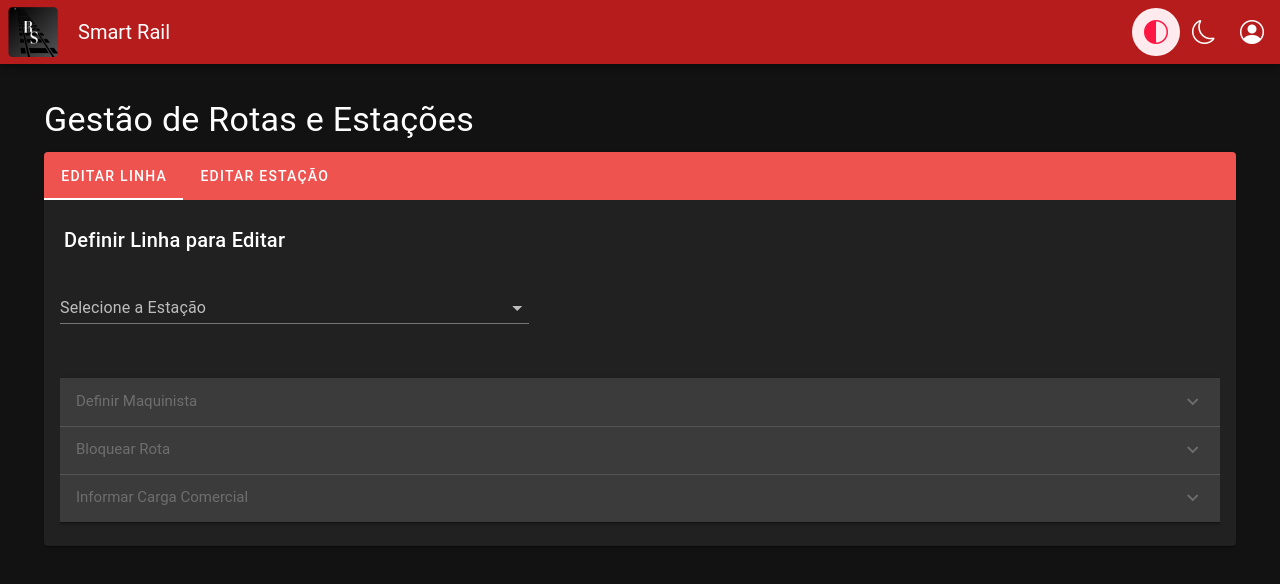
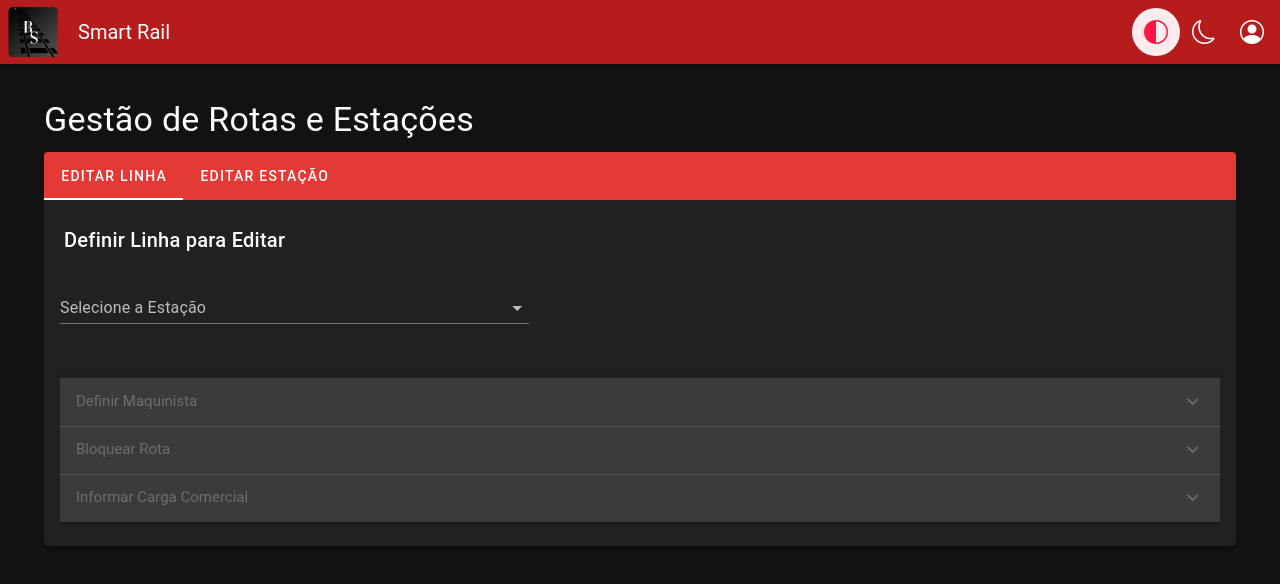
Before and after one commit to Miguel-Paes/smart-rail-project, a Vue app: page /gestao-rotas in a window 1280 px wide. Shown: the top 584 px of the page. Built offline with nearby package versions, Linux system fonts and the light colour scheme; a small style sheet from the web is missing.

Commit message:
Ajuste de cor no tabs da página de rotas.

```diff
--- a/src/pages/routes.vue
+++ b/src/pages/routes.vue
@@ -3,8 +3,10 @@
   import LineOptions from '@/components/RoutesPage/LineOptions.vue';
   import StationOptions from '@/components/RoutesPage/StationOptions.vue';
   import { useDisplayStore } from '@/stores/displayStore';
+  import { useThemeStore } from '@/stores/themeStore';
 
   const displayStore = useDisplayStore()
+  const themeStore = useThemeStore()
 
   const tabs = ref(null)
 
@@ -17,7 +19,7 @@
     <v-card>
       <v-tabs
         v-model="tabs"
-        bg-color="lighten1"
+        :bg-color="themeStore.isDark ? 'darken1' : 'lighten1'"
       >
         <v-tab value="line">Editar Linha</v-tab>
         <v-tab value="station">Editar Estação</v-tab>
```
